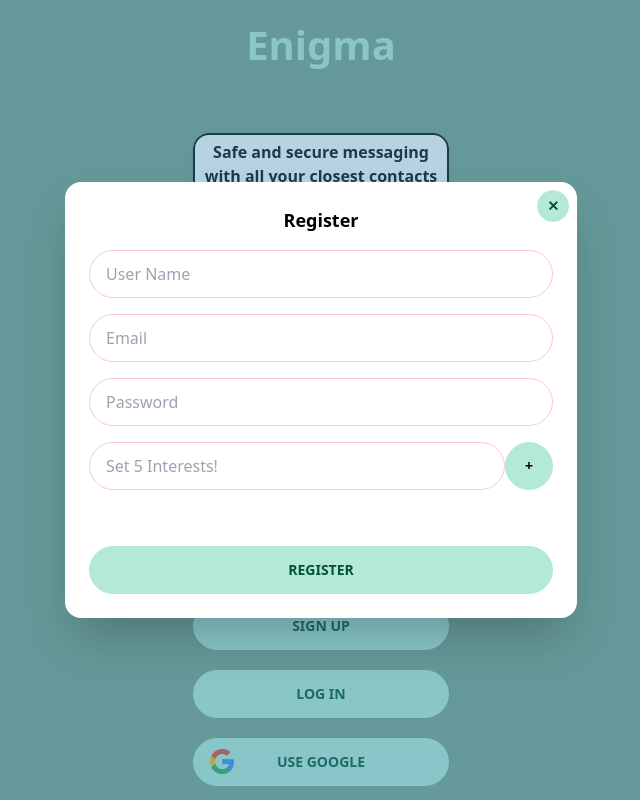
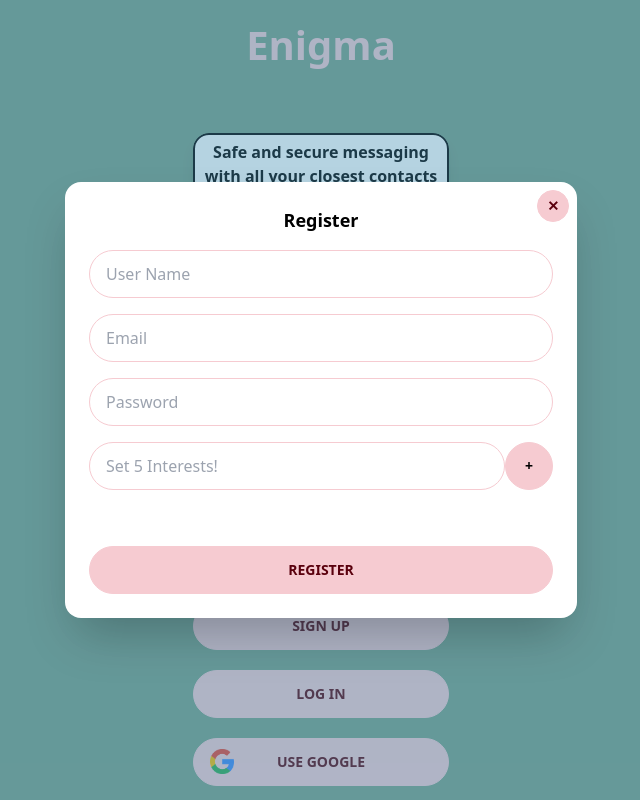
Before and after one commit to Juleslazarus/enigma-web, a React (Vite) app: page / in a window 1280 px wide. Both pictures are taken after a click on the label "SIGN UP". Shown: the whole page, without its empty margins (319-959 px from the left). Built offline with nearby package versions, Linux system fonts and the light colour scheme; no server answers.

Commit message:
changing colors

```diff
--- a/src/components/Auth.jsx
+++ b/src/components/Auth.jsx
@@ -40,7 +40,7 @@
 
   return (
     <div className='h-screen w-full bg-[#7B9E87] flex flex-col items-center justify-around'>
-      <h1 className='text-center text-[2.5rem] font-extrabold z-2 text-accent'>Enigma</h1>
+      <h1 className='text-center text-[2.5rem] font-extrabold z-2 text-secondary'>Enigma</h1>
       <div className='flex flex-col items-center w-full  '>
         {/* <p className='text-center text-white font-bold text-[1.5rem] z-10 p-2'>A safe place to chat with existing friends & make new ones!</p> */}
         {/* <div className='hero flex just-between gap-[5rem]'>
@@ -80,28 +80,28 @@
       <div className='buttonWrapper flex flex-col gap-5'>
 
         {/* REGISTER MODAL */}
-        <label htmlFor="reg-modal" className="btn btn-accent">Sign Up</label>
+        <label htmlFor="reg-modal" className="btn btn-secondary">Sign Up</label>
 
           <input type="checkbox" id="reg-modal" className="modal-toggle" />
           <div className="modal">
             <div className="modal-box relative flex flex-col justify-center gap-4">
-              <label htmlFor="reg-modal" className="btn btn-accent btn-sm btn-circle absolute right-2 top-2">✕</label>
+              <label htmlFor="reg-modal" className="btn btn-secondary btn-sm btn-circle absolute right-2 top-2">✕</label>
               <h3 className="text-lg font-bold text-center text-black">Register</h3>
               <input className='input input-secondary' type='text' placeholder='User Name'/>
               <input className='input input-secondary' type='email' placeholder='Email'/>
               <input className='input input-secondary' type='password' placeholder='Password'/>
               <div className='interestCont flex items-center justify-center'>
                 <input className='input w-full input-secondary' type='text' placeholder='Set 5 Interests!' onChange={handleSetIntInput}/>
-                <button className='btn btn-square btn-accent'><p className='text-black font-bold'>+</p></button>
+                <button className='btn btn-square btn-secondary'><p className='text-black font-bold'>+</p></button>
               </div>
 
               <br></br>
-              <button className='btn btn-accent'>Register</button>
+              <button className='btn btn-secondary'>Register</button>
             </div>
           </div>
         {/* END OF REGISTER MODAL */}
-        <button className='btn btn-accent btn-wide'>Log In</button>
-        <button className='btn btn-accent btn-wide relative text-white font-bold'><img className='h-[auto] w-[1.5rem] mr-4 absolute left-4' src='./google.png' alt='google icon' /> Use Google</button>
+        <button className='btn btn-secondary btn-wide'>Log In</button>
+        <button className='btn btn-secondary btn-wide relative text-white font-bold'><img className='h-[auto] w-[1.5rem] mr-4 absolute left-4' src='./google.png' alt='google icon' /> Use Google</button>
 
       </div>
     </div>
```
